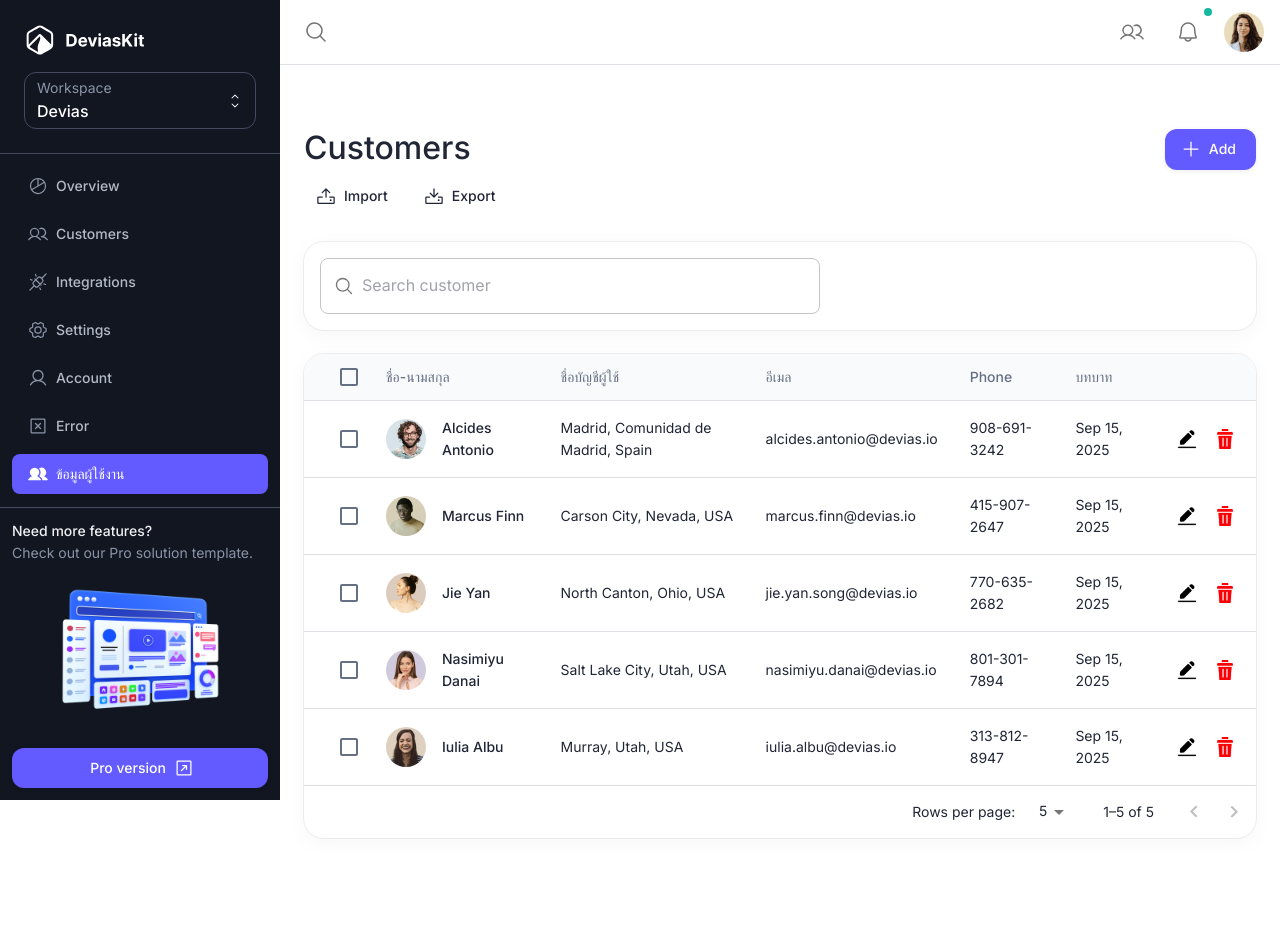
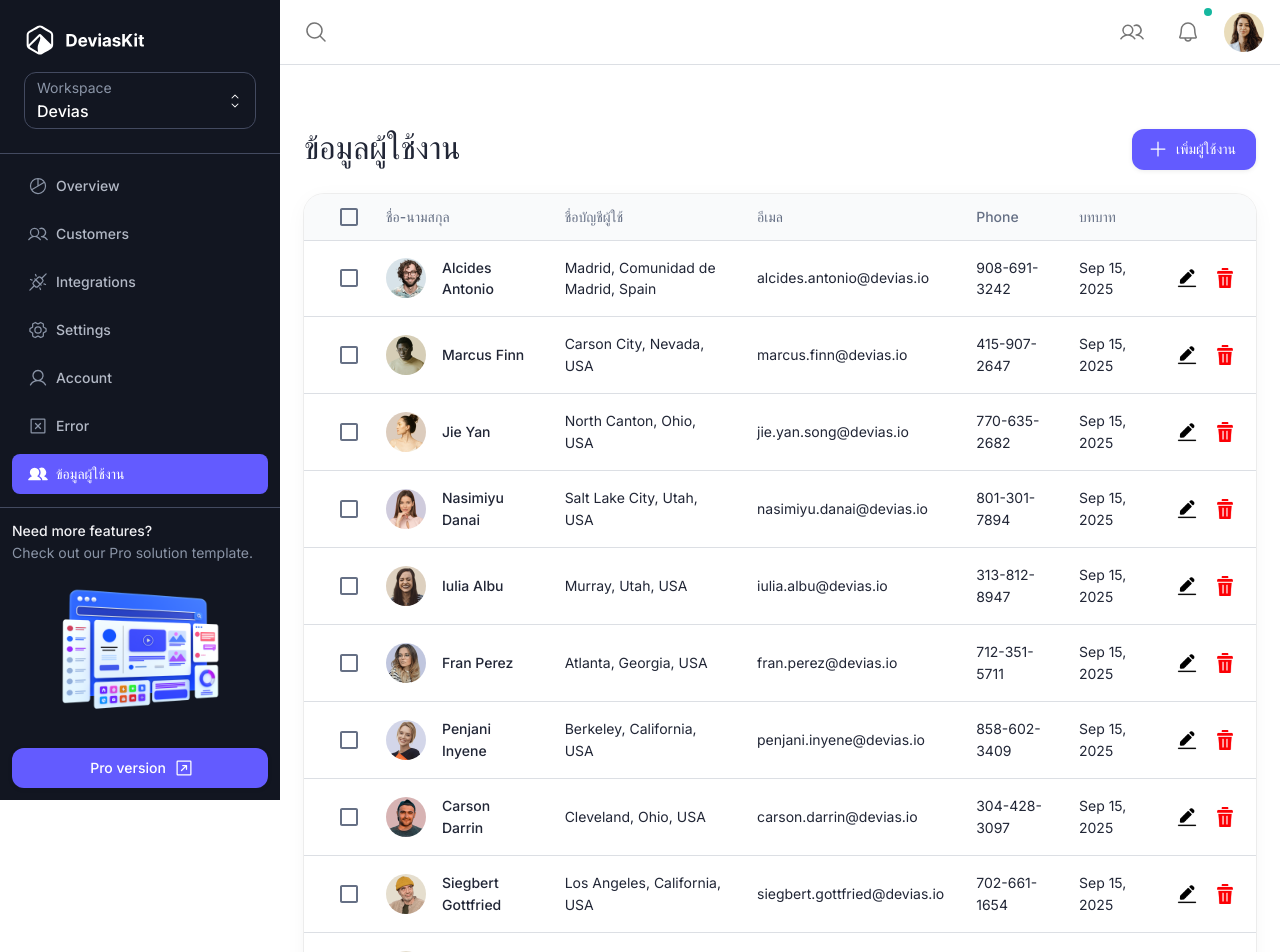
Before and after one commit to zatedzernat/MyClassMate, a Next.js app in the folder my-class-mate-fe/: page /dashboard/user in a window 1280 px wide. Shown: the top 952 px of the page. Before the commit the page ends 902 px from the top, so only its background shows below. Built offline with nearby package versions, Linux system fonts and the light colour scheme; no server answers; sample sign-in values are in the browser's storage.

Commit message:
handle display edit and delete dialog

```diff
--- a/my-class-mate-fe/src/app/dashboard/user/page.tsx
+++ b/my-class-mate-fe/src/app/dashboard/user/page.tsx
@@ -9,8 +9,6 @@ import { UploadIcon } from '@phosphor-icons/react/dist/ssr/Upload';
 import dayjs from 'dayjs';
 
 import { config } from '@/config';
-import { CustomersFilters } from '@/components/dashboard/customer/customers-filters';
-import { CustomersTable } from '@/components/dashboard/customer/customers-table';
 import type { Customer } from '@/components/dashboard/customer/customers-table';
 import { UsersFilters} from '@/components/dashboard/user/users-filters';
 import { UsersTable } from '@/components/dashboard/user/users-table';
@@ -121,28 +119,28 @@ export default function Page(): React.JSX.Element {
     <Stack spacing={3}>
       <Stack direction="row" spacing={3}>
         <Stack spacing={1} sx={{ flex: '1 1 auto' }}>
-          <Typography variant="h4">Customers</Typography>
-          <Stack direction="row" spacing={1} sx={{ alignItems: 'center' }}>
+          <Typography variant="h4">ข้อมูลผู้ใช้งาน</Typography>
+          {/* <Stack direction="row" spacing={1} sx={{ alignItems: 'center' }}>
             <Button color="inherit" startIcon={<UploadIcon fontSize="var(--icon-fontSize-md)" />}>
               Import
             </Button>
             <Button color="inherit" startIcon={<DownloadIcon fontSize="var(--icon-fontSize-md)" />}>
               Export
             </Button>
-          </Stack>
+          </Stack> */}
         </Stack>
         <div>
           <Button startIcon={<PlusIcon fontSize="var(--icon-fontSize-md)" />} variant="contained">
-            Add
+            เพิ่มผู้ใช้งาน
           </Button>
         </div>
       </Stack>
-      <UsersFilters />
+      {/* <UsersFilters /> */}
       <UsersTable
-        count={paginatedCustomers.length}
-        page={page}
-        rows={paginatedCustomers}
-        rowsPerPage={rowsPerPage}
+        count={customers.length} // Pass the total count of customers
+        page={0} // No pagination, so page is irrelevant
+        rows={customers} // Pass all customers directly
+        rowsPerPage={customers.length} // Set rowsPerPage to the total number of customers
       />
     </Stack>
   );
--- a/my-class-mate-fe/src/components/dashboard/user/users-filters.tsx
+++ b/my-class-mate-fe/src/components/dashboard/user/users-filters.tsx
@@ -10,7 +10,7 @@ export function UsersFilters(): React.JSX.Element {
       <OutlinedInput
         defaultValue=""
         fullWidth
-        placeholder="Search customer"
+        placeholder="ค้นหาผู้ใช้งาน"
         startAdornment={
           <InputAdornment position="start">
             <MagnifyingGlassIcon fontSize="var(--icon-fontSize-md)" />
--- a/my-class-mate-fe/src/components/dashboard/user/users-table.tsx
+++ b/my-class-mate-fe/src/components/dashboard/user/users-table.tsx
@@ -1,6 +1,6 @@
 'use client';
 
-import * as React from 'react';
+import React, { useState } from 'react';
 import Avatar from '@mui/material/Avatar';
 import Box from '@mui/material/Box';
 import Card from '@mui/material/Card';
@@ -16,8 +16,12 @@ import TableRow from '@mui/material/TableRow';
 import Typography from '@mui/material/Typography';
 import IconButton from '@mui/material/IconButton';
 import dayjs from 'dayjs';
-
-import { useSelection } from '@/hooks/use-selection';
+import Dialog from '@mui/material/Dialog';
+import DialogActions from '@mui/material/DialogActions';
+import DialogContent from '@mui/material/DialogContent';
+import DialogTitle from '@mui/material/DialogTitle';
+import Button from '@mui/material/Button';
+import TextField from '@mui/material/TextField';
 
 function noop(): void {
   // do nothing
@@ -46,14 +50,70 @@ export function UsersTable({
   page = 0,
   rowsPerPage = 0,
 }: UsersTableProps): React.JSX.Element {
-  const rowIds = React.useMemo(() => {
-    return rows.map((customer) => customer.id);
-  }, [rows]);
+  const [openEditDialog, setOpenEditDialog] = useState(false);
+  const [selectedUser, setSelectedUser] = useState<Customer | null>(null);
+  const [selected, setSelected] = useState<Set<string>>(new Set());
 
-  const { selectAll, deselectAll, selectOne, deselectOne, selected } = useSelection(rowIds);
+  const [openDeleteDialog, setOpenDeleteDialog] = useState(false);
+  const [userToDelete, setUserToDelete] = useState<Customer | null>(null);
 
-  const selectedSome = (selected?.size ?? 0) > 0 && (selected?.size ?? 0) < rows.length;
-  const selectedAll = rows.length > 0 && selected?.size === rows.length;
+
+  // Calculate selectedAll and selectedSome
+  const selectedAll = rows.length > 0 && selected.size === rows.length;
+  const selectedSome = selected.size > 0 && selected.size < rows.length;
+
+  // Functions to handle selection
+  const selectAll = () => {
+    setSelected(new Set(rows.map((row) => row.id)));
+  };
+
+  const deselectAll = () => {
+    setSelected(new Set());
+  };
+
+  const selectOne = (id: string) => {
+    setSelected((prev) => new Set(prev).add(id));
+  };
+
+  const deselectOne = (id: string) => {
+    setSelected((prev) => {
+      const newSet = new Set(prev);
+      newSet.delete(id);
+      return newSet;
+    });
+  };
+
+  const handleOpenEditDialog = (user: Customer) => {
+    setSelectedUser(user);
+    setOpenEditDialog(true);
+  };
+
+  const handleEditDialogClose = () => {
+    setOpenEditDialog(false);
+    setSelectedUser(null);
+  };
+
+  const handleSave = () => {
+    // Handle save logic here (e.g., API call to update user data)
+    console.log('Updated user:', selectedUser);
+    handleEditDialogClose();
+  };
+
+  const handleDeleteDialogOpen = (user: Customer) => {
+    setUserToDelete(user);
+    setOpenDeleteDialog(true);
+  };
+
+  const handleDeleteDialogClose = () => {
+    setOpenDeleteDialog(false);
+    setUserToDelete(null);
+  };
+
+  const handleDeleteConfirm = () => {
+    console.log('Deleted user:', userToDelete);
+    // Add logic to delete the user (e.g., API call)
+    handleDeleteDialogClose();
+  };
 
   return (
     <Card>
@@ -84,7 +144,7 @@ export function UsersTable({
           </TableHead>
           <TableBody>
             {rows.map((row) => {
-              const isSelected = selected?.has(row.id);
+              const isSelected = selected.has(row.id);
 
               return (
                 <TableRow hover key={row.id} selected={isSelected}>
@@ -116,7 +176,7 @@ export function UsersTable({
                     <Stack direction="row" spacing={1} justifyContent="flex-end">
                       <IconButton
                         size="small"
-                        onClick={() => alert(`Edit ${row.id}`)}
+                        onClick={() => handleOpenEditDialog(row)} // Open dialog with user data
                       >
                         <img
                           src="/assets/edit.png"
@@ -126,7 +186,7 @@ export function UsersTable({
                       </IconButton>
                       <IconButton
                         size="small"
-                        onClick={() => alert(`Delete ${row.id}`)}
+                        onClick={() => handleDeleteDialogOpen(row)}
                       >
                         <img
                           src="/assets/delete.png"
@@ -143,7 +203,7 @@ export function UsersTable({
         </Table>
       </Box>
       <Divider />
-      <TablePagination
+      {/* <TablePagination
         component="div"
         count={count}
         onPageChange={noop}
@@ -151,7 +211,65 @@ export function UsersTable({
         page={page}
         rowsPerPage={rowsPerPage}
         rowsPerPageOptions={[5, 10, 25]}
-      />
+      /> */}
+
+      {/* Dialog for editing user */}
+      <Dialog open={openEditDialog} onClose={handleEditDialogClose} fullWidth maxWidth="sm">
+        <DialogTitle>เเก้ไขข้อมูลผู้ใช้งาน</DialogTitle>
+        <DialogContent>
+          <Stack spacing={2}>
+            <TextField
+              label="ชื่อ-นามสกุล"
+              value={selectedUser?.name || ''}
+              onChange={(e) =>
+                setSelectedUser((prev) => (prev ? { ...prev, name: e.target.value } : null))
+              }
+              fullWidth
+              sx={{ marginTop: '8px' }}
+            />
+            <TextField
+              label="อีเมล"
+              value={selectedUser?.email || ''}
+              onChange={(e) =>
+                setSelectedUser((prev) => (prev ? { ...prev, email: e.target.value } : null))
+              }
+              fullWidth
+            />
+            <TextField
+              label="บทบาท"
+              value={selectedUser?.phone || ''}
+              onChange={(e) =>
+                setSelectedUser((prev) => (prev ? { ...prev, phone: e.target.value } : null))
+              }
+              fullWidth
+            />
+          </Stack>
+        </DialogContent>
+        <DialogActions>
+          <Button onClick={handleEditDialogClose}>ยกเลิก</Button>
+          <Button variant="contained" onClick={handleSave}>
+            บันทึก
+          </Button>
+        </DialogActions>
+      </Dialog>
+
+       {/* Delete Confirmation Dialog */}
+       <Dialog open={openDeleteDialog} onClose={handleDeleteDialogClose} fullWidth maxWidth="xs">
+        <DialogTitle>ยืนยันการลบ</DialogTitle>
+        <DialogContent>
+          <Typography>
+            คุณต้องการลบผู้ใช้งาน <strong>{userToDelete?.name}</strong> ใช่หรือไม่?
+          </Typography>
+        </DialogContent>
+        <DialogActions>
+          <Button onClick={handleDeleteDialogClose}>ยกเลิก</Button>
+          <Button variant="contained" color="error" onClick={handleDeleteConfirm}>
+            ลบ
+          </Button>
+        </DialogActions>
+      </Dialog>
     </Card>
   );
 }
+
+// ----------------------------------------------------------------------
```
Also changed, not shown: my-class-mate-fe/src/components/dashboard/user/user-edit-form.tsx (deleted, +0 -74 lines).
